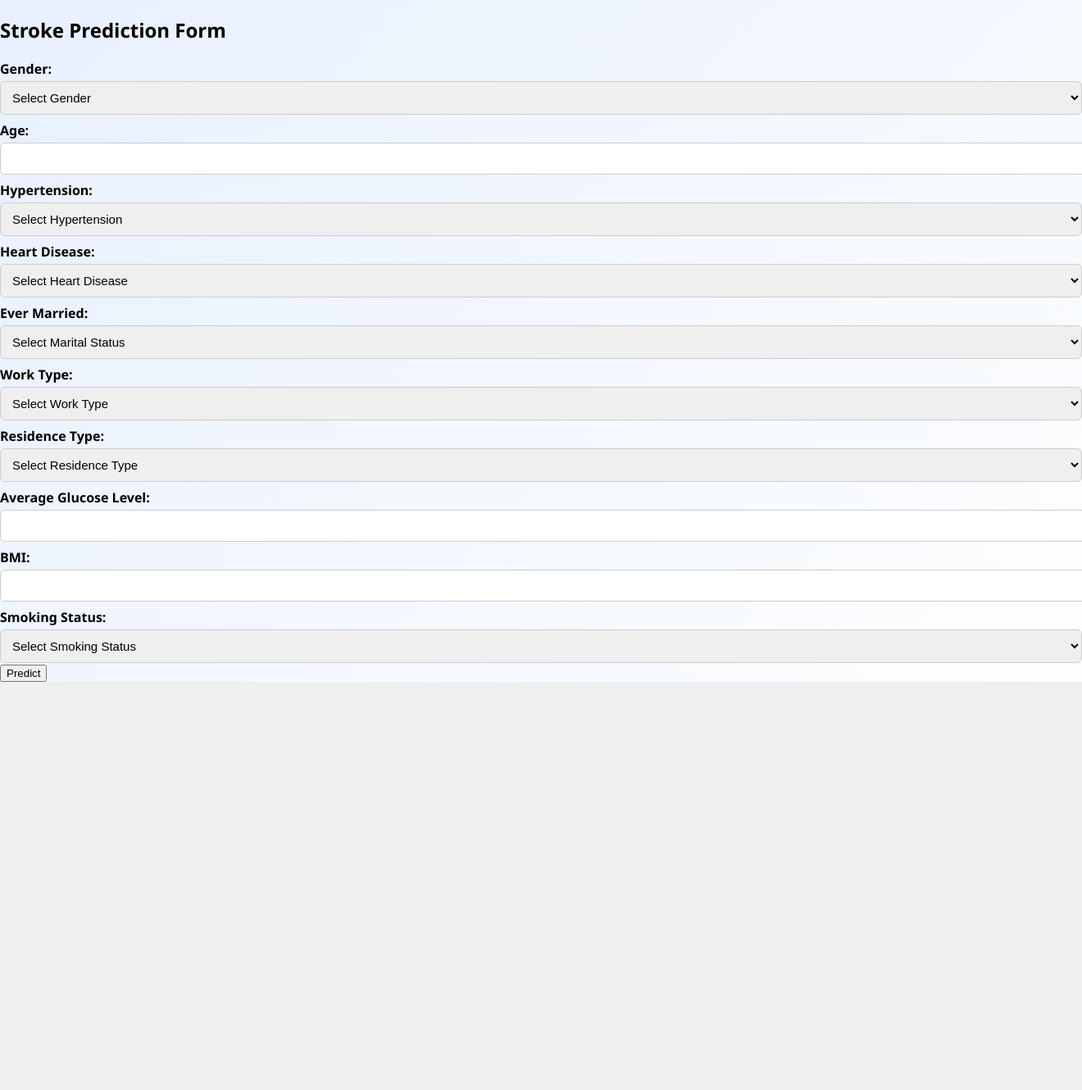
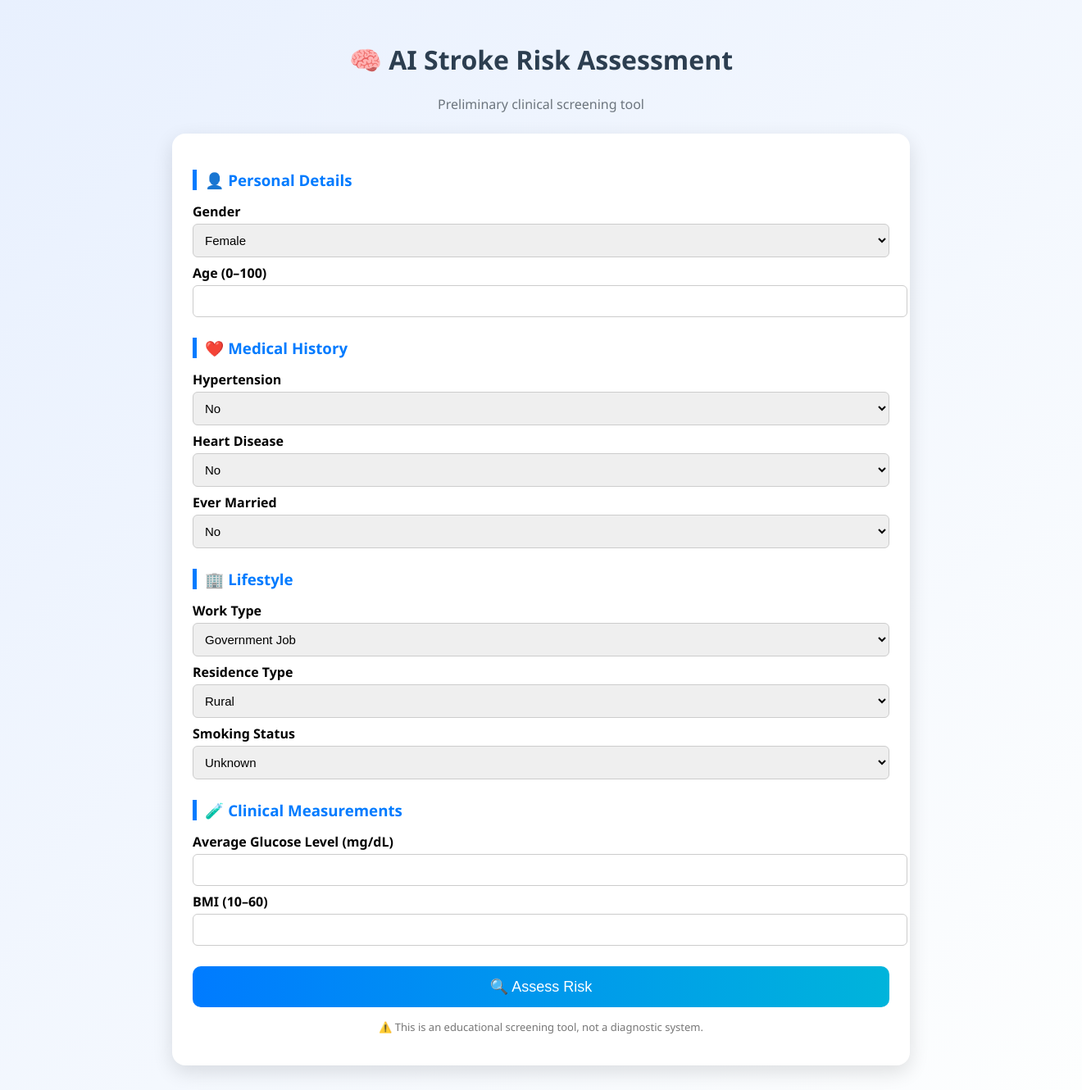
Before and after one commit to rishii-05/stroke-prediction-project, a Flask app: page / in a window 1320 px wide; the page is wider, and only the part inside the window is pictured. Shown: that part at 82% size. Before the commit the page ends 832 px from the top of that part, so only its background shows below. Run offline with Flask 3, Linux system fonts and the light colour scheme.

Commit message:
Update home.html
Updated the home page for the stroke risk assessment tool with improved structure and content, including new sections for personal details and clinical measurements.

```diff
--- a/Webapp/templates/home.html
+++ b/Webapp/templates/home.html
@@ -2,78 +2,100 @@
 <html lang="en">
 <head>
     <meta charset="UTF-8">
+    <title>Stroke Risk Assessment</title>
     <meta name="viewport" content="width=device-width, initial-scale=1.0">
-    <title>Stroke Prediction</title>
-    <link rel="stylesheet" type="text/css" href="{{ url_for('static', filename='css/styles.css') }}">
+    <link rel="stylesheet" href="{{ url_for('static', filename='css/styles.css') }}">
 </head>
+
 <body>
-    <div class="container">
-        <h2>Stroke Prediction Form</h2>
-        <form action="/predict" method="post">
-            <label for="gender">Gender:</label>
+<div class="app-container">
+
+    <header class="app-header">
+        <h1>🧠 AI Stroke Risk Assessment</h1>
+        <p>Preliminary clinical screening tool</p>
+    </header>
+
+    <form class="medical-form" action="/predict" method="post">
+
+        <div class="form-section">
+            <h3>👤 Personal Details</h3>
+
+            <label>Gender</label>
             <select name="gender" required>
-                <option value="" disabled selected>Select Gender</option>
                 <option value="0">Female</option>
                 <option value="1">Male</option>
-            </select><br>
+            </select>
 
-            <label for="age">Age:</label>
-            <input type="number" name="age" min="0" required><br>
+            <label>Age (0–100)</label>
+            <input type="number" name="age" min="0" max="100" required>
+        </div>
 
-            <label for="hypertension">Hypertension:</label>
+        <div class="form-section">
+            <h3>❤️ Medical History</h3>
+
+            <label>Hypertension</label>
             <select name="hypertension" required>
-                <option value="" disabled selected>Select Hypertension</option>
                 <option value="0">No</option>
                 <option value="1">Yes</option>
-            </select><br>
+            </select>
 
-            <label for="heart_disease">Heart Disease:</label>
+            <label>Heart Disease</label>
             <select name="heart_disease" required>
-                <option value="" disabled selected>Select Heart Disease</option>
                 <option value="0">No</option>
                 <option value="1">Yes</option>
-            </select><br>
+            </select>
 
-            <label for="ever_married">Ever Married:</label>
+            <label>Ever Married</label>
             <select name="ever_married" required>
-                <option value="" disabled selected>Select Marital Status</option>
                 <option value="0">No</option>
                 <option value="1">Yes</option>
-            </select><br>
+            </select>
+        </div>
 
-            <label for="work_type">Work Type:</label>
+        <div class="form-section">
+            <h3>🏢 Lifestyle</h3>
+
+            <label>Work Type</label>
             <select name="work_type" required>
-                <option value="" disabled selected>Select Work Type</option>
-                <option value="0">Govt Job</option>
+                <option value="0">Government Job</option>
                 <option value="1">Private</option>
                 <option value="2">Self-employed</option>
                 <option value="3">Children</option>
-            </select><br>
+            </select>
 
-            <label for="Residence_type">Residence Type:</label>
+            <label>Residence Type</label>
             <select name="Residence_type" required>
-                <option value="" disabled selected>Select Residence Type</option>
                 <option value="0">Rural</option>
                 <option value="1">Urban</option>
-            </select><br>
+            </select>
 
-            <label for="avg_glucose_level">Average Glucose Level:</label>
-            <input type="number" step="any" name="avg_glucose_level" min="0" required><br>
-
-            <label for="bmi">BMI:</label>
-            <input type="number" step="any" name="bmi" min="0" required><br>
-
-            <label for="smoking_status">Smoking Status:</label>
+            <label>Smoking Status</label>
             <select name="smoking_status" required>
-                <option value="" disabled selected>Select Smoking Status</option>
                 <option value="0">Unknown</option>
                 <option value="1">Formerly Smoked</option>
                 <option value="2">Never Smoked</option>
                 <option value="3">Smokes</option>
-            </select><br>
+            </select>
+        </div>
 
-            <button type="submit">Predict</button>
-        </form>
-    </div>
+        <div class="form-section">
+            <h3>🧪 Clinical Measurements</h3>
+
+            <label>Average Glucose Level (mg/dL)</label>
+            <input type="number" step="any" name="avg_glucose_level" min="50" max="300" required>
+
+            <label>BMI (10–60)</label>
+            <input type="number" step="any" name="bmi" min="10" max="60" required>
+        </div>
+
+        <button type="submit" class="submit-btn">🔍 Assess Risk</button>
+
+        <p class="disclaimer">
+            ⚠️ This is an educational screening tool, not a diagnostic system.
+        </p>
+
+    </form>
+
+</div>
 </body>
 </html>
```
